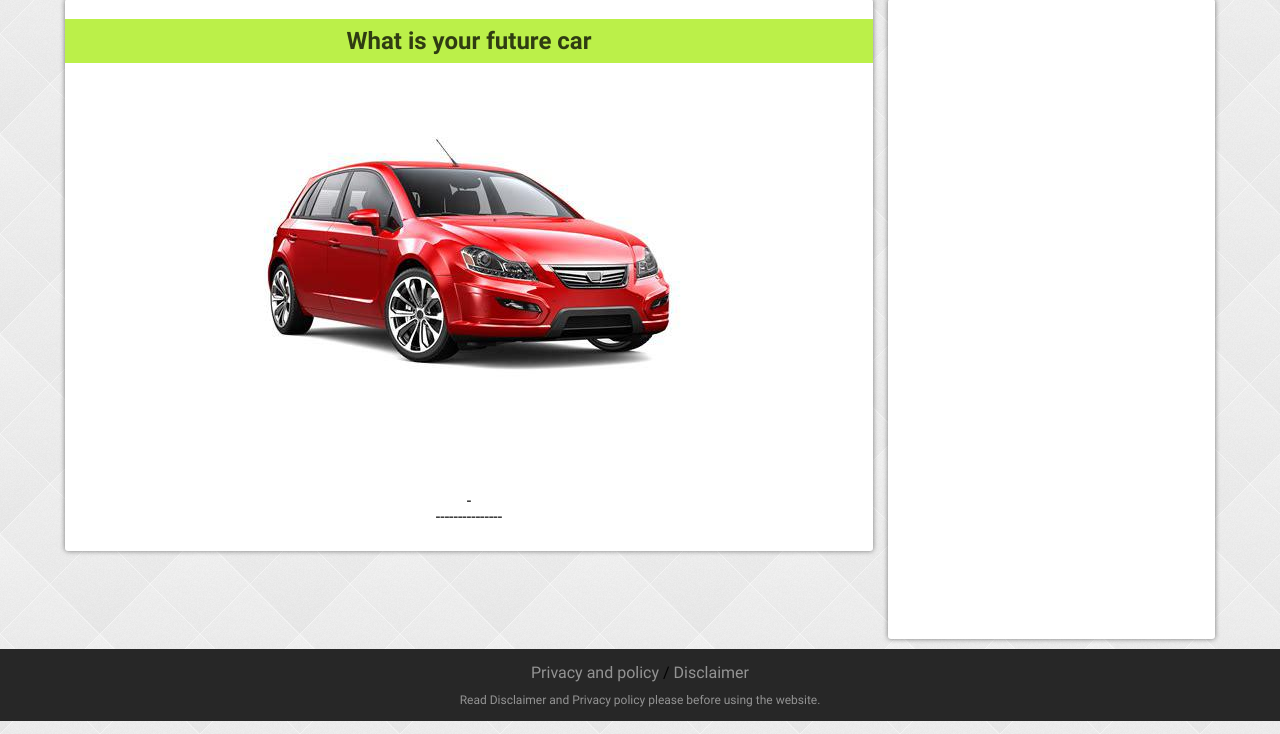
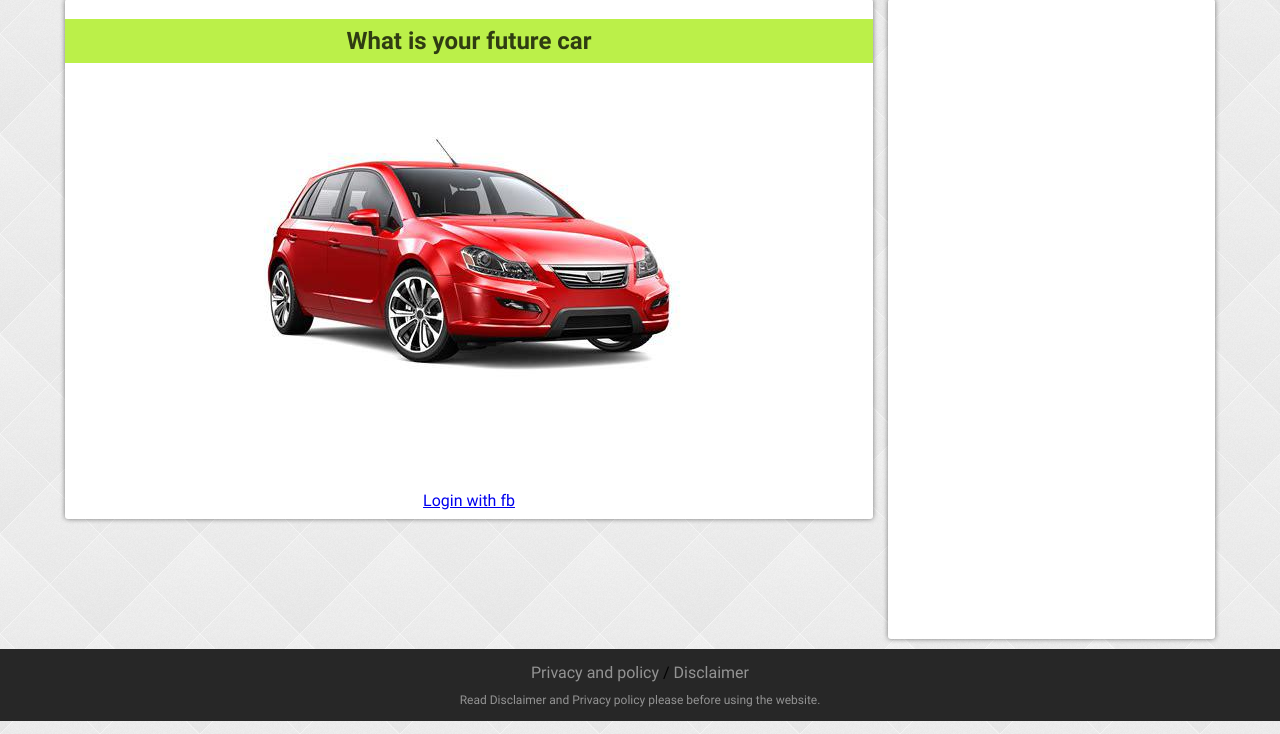
Before and after one commit to slimaidarismail/tolabir, a Django app: page /tests/6 in a window 1280 px wide. Shown: the part 66-800 px from the top of the page. Run offline with Django 3.2, Linux system fonts and the light colour scheme; data comes from the database, SQL or seed files in the repository; some libraries are stand-ins or nearby versions.

Commit message:
back to a (btn)

```diff
--- a/tafaha/templates/tafaha/single-test.html
+++ b/tafaha/templates/tafaha/single-test.html
@@ -24,9 +24,8 @@
                                 <input type="submit" value="قم بالإختبار الآن" style="font-size:1.5em;padding: 1em; background-color: #3B5998; color: white;text-decoration: none">
                             </form>
                         {% else %}
--                           <div class="fb-login-button" data-width="100" data-max-rows="1" data-size="large" data-button-type="continue_with" data-show-faces="true" data-auto-logout-link="false" data-use-continue-as="true"></div>
-                            ---------------<br><br>
-                            <div class="fb-login-button" data-max-rows="1" data-size="large" data-button-type="continue_with" data-show-faces="false" data-auto-logout-link="false" data-use-continue-as="false"></div>
+                            <a href="{% url 'social:begin' 'facebook' %}?next={{request.path}}">Login with fb</a>
+
                         {% endif %}
 
                         </a>
```
